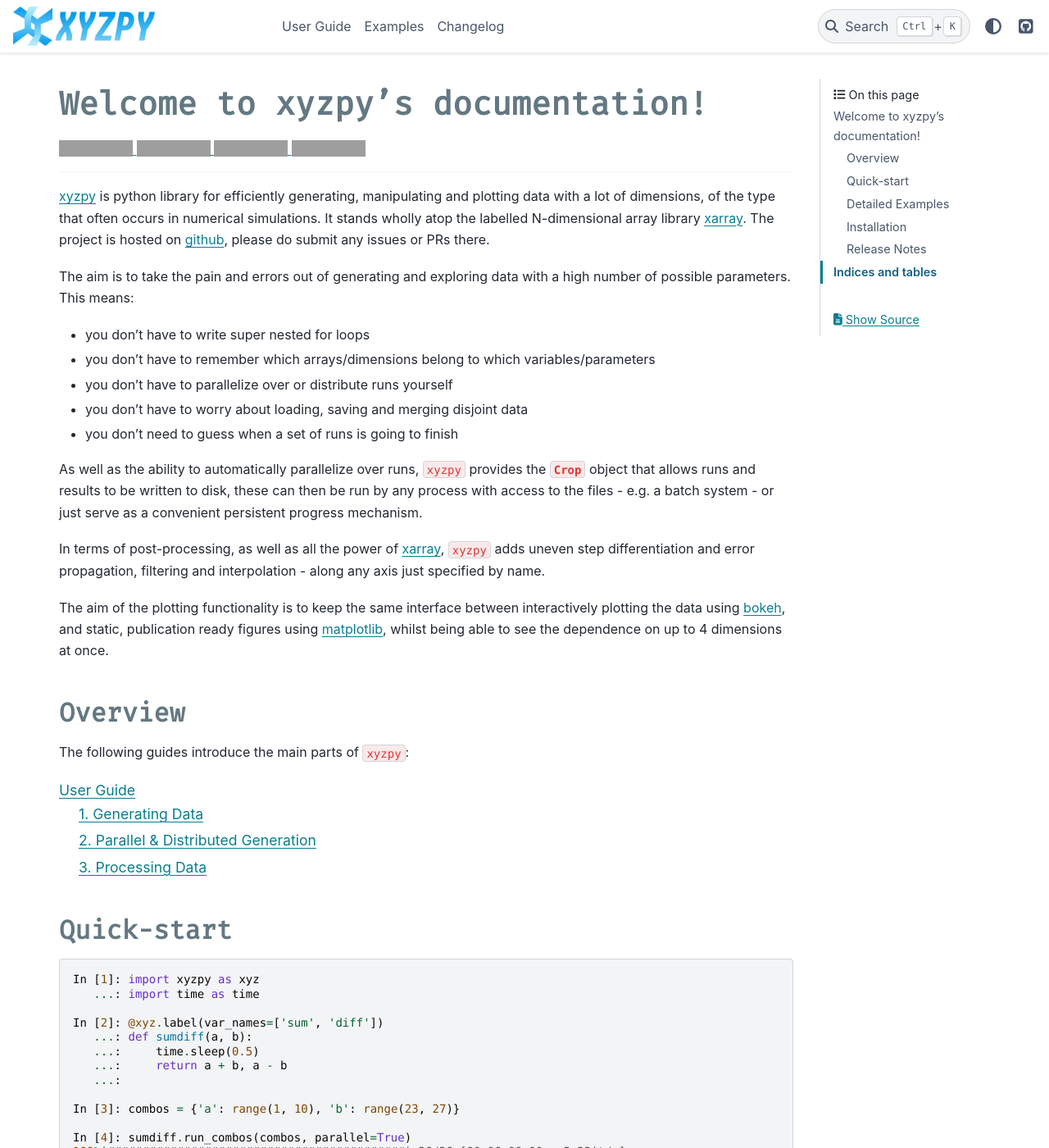
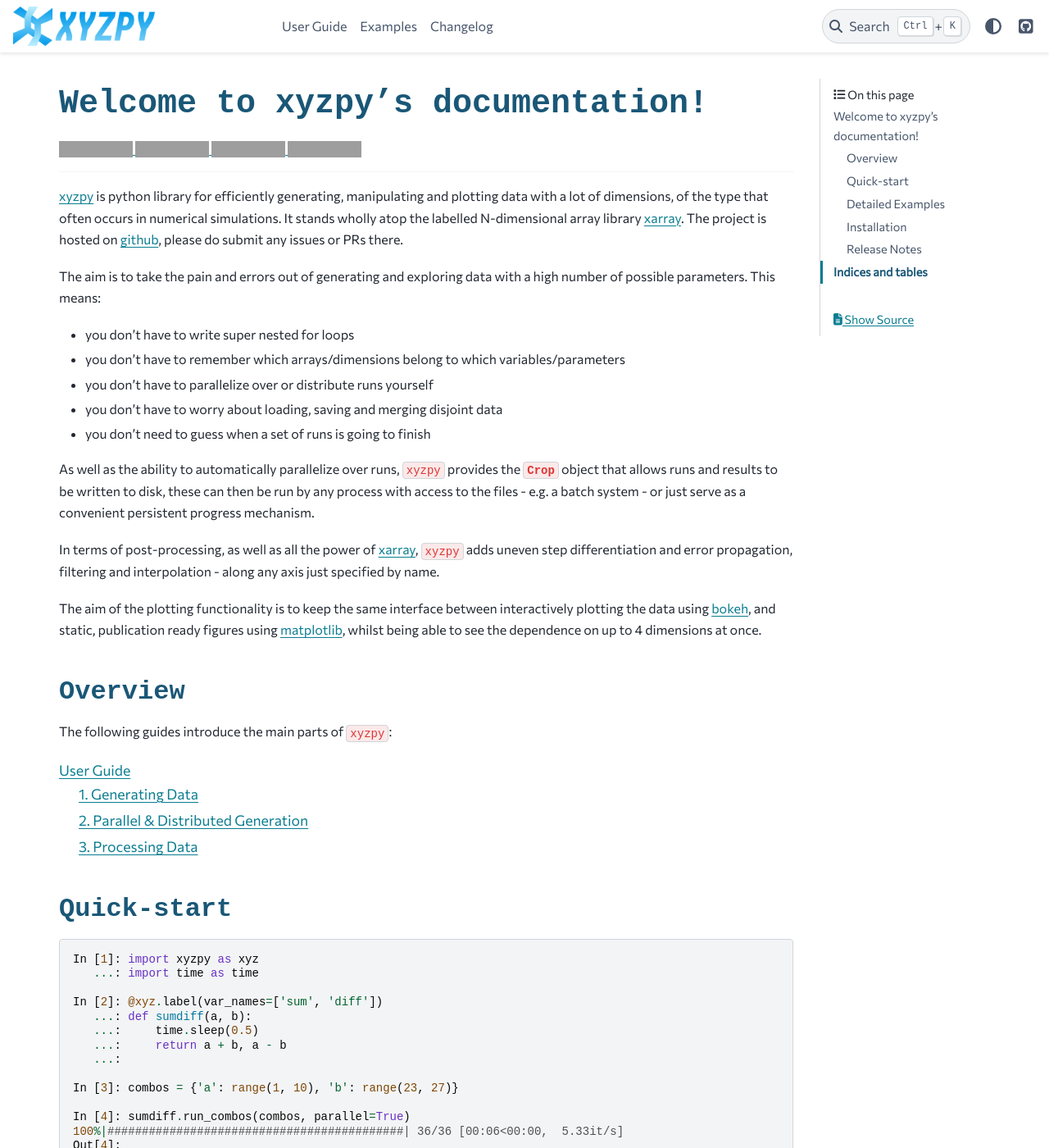
Before and after one commit to jcmgray/xyzpy, a Sphinx documentation site: the page built from docs/index.rst, in a window 1280 px wide and 1400 px high. Shown: the whole window at 82% size. Built offline with Sphinx 7.4.7 and the PyData theme 0.15.4, drawn with Linux system fonts in a browser that asks for light colours; some web fonts are replaced; pages that are not in the unit, such as notebooks, are missing from menus; grey boxes are pictures that could not be loaded.

Commit message:
docs tweak

```diff
--- a/docs/_static/my-styles.css
+++ b/docs/_static/my-styles.css
@@ -1,4 +1,6 @@
-@import url('https://fonts.googleapis.com/css?family=Fira+Mono');
+@import url('https://fontlibrary.org/face/aardvark-sans');
+@import url('https://fonts.googleapis.com/css2?family=Commissioner&display=swap');
+@import url('https://fontlibrary.org/face/code-new-roman');
 
 code {
     color: #dd3636 !important;
@@ -6,27 +8,23 @@
 }
 
 :root{
-    --headercolor: rgb(100, 120, 130);
-    --highlightcolor: #126189;
+    --headercolor: #1a5777;
+    --highlightcolor: #1a5777;
 }
 
 
-h1 {
-    font-family: 'Fira Mono', monospace;
+h1, h2, h3 {
+    font-family: 'AardvarkFixedRegular', monospace;
     font-weight: bold;
     color: var(--headercolor) !important;
 }
 
-h2 {
-    font-family: 'Fira Mono', monospace;
-    font-weight: bold;
-    color: var(--headercolor) !important;
+body {
+    font-family: 'Commissioner', sans-serif;
 }
 
-h3 {
-    font-family: 'Fira Mono', monospace;
-    font-weight: bold;
-    color: var(--headercolor) !important;
+code, kbd, pre, samp {
+    font-family: 'CodeNewRomanRegular', monospace;
 }
 
 .navbar-nav > .active > .nav-link {
```
Also changed, not shown: 1 other file.
